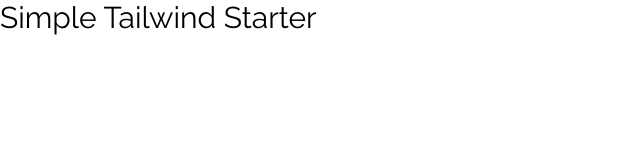
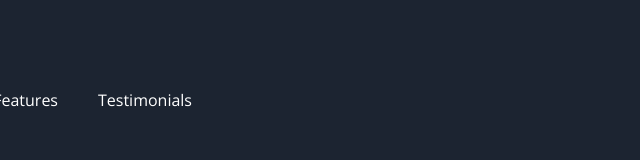
Before and after one commit to SJ-WJ/tailwind-from-scratch, a website: page tailwind-projects/fylo/index.html in a window 1280 px wide. Shown: the whole page, without its empty margins (0-640 px from the left). Drawn offline with nearby package versions, Linux system fonts and the light colour scheme.

Commit message:
Starting on header, issue with seeing the Logo

```diff
--- a/tailwind-projects/fylo/index.html
+++ b/tailwind-projects/fylo/index.html
@@ -1,5 +1,5 @@
 <!DOCTYPE html>
-<html lang="en">
+<html lang="en" class="dark">
 <head>
   <meta charset="UTF-8">
   <meta http-equiv="X-UA-Compatible" content="IE=edge">
@@ -10,7 +10,17 @@
   <link rel="stylesheet" href="css/style.css">
   <title>Fylo</title>
 </head>
-<body>
-  <h1 class="text-3xl">Simple Tailwind Starter</h1>
+<body class="dark:bg-darkBlue dark:text-white font-opensans">
+  <!-- Header -->
+  <header class="container mx-auto mt-10 px-6 text-center h-40 md:h-20">
+    <!-- Dynamic Logo -->
+    <div class="bg-logo-light-mode dark:bg-logo-dark-mode bg-no-repeat h-20 w-48 mx-auto md:mx-0 md:absolute top-10 left-10">
+      <!-- Menu -->
+      <div class="flex items-center justify-center space-x-4 md:space-x-10 md:absolute top-12 right-10">
+        <a href="#features" class="hover:text-accentCyan">Features</a>
+        <a href="#testimonal" class="hover:text-accentCyan">Testimonials</a>
+      </div>
+    </div>
+  </header>
 </body>
 </html>
```
Also changed, not shown: tailwind-projects/fylo/css/style.css.
